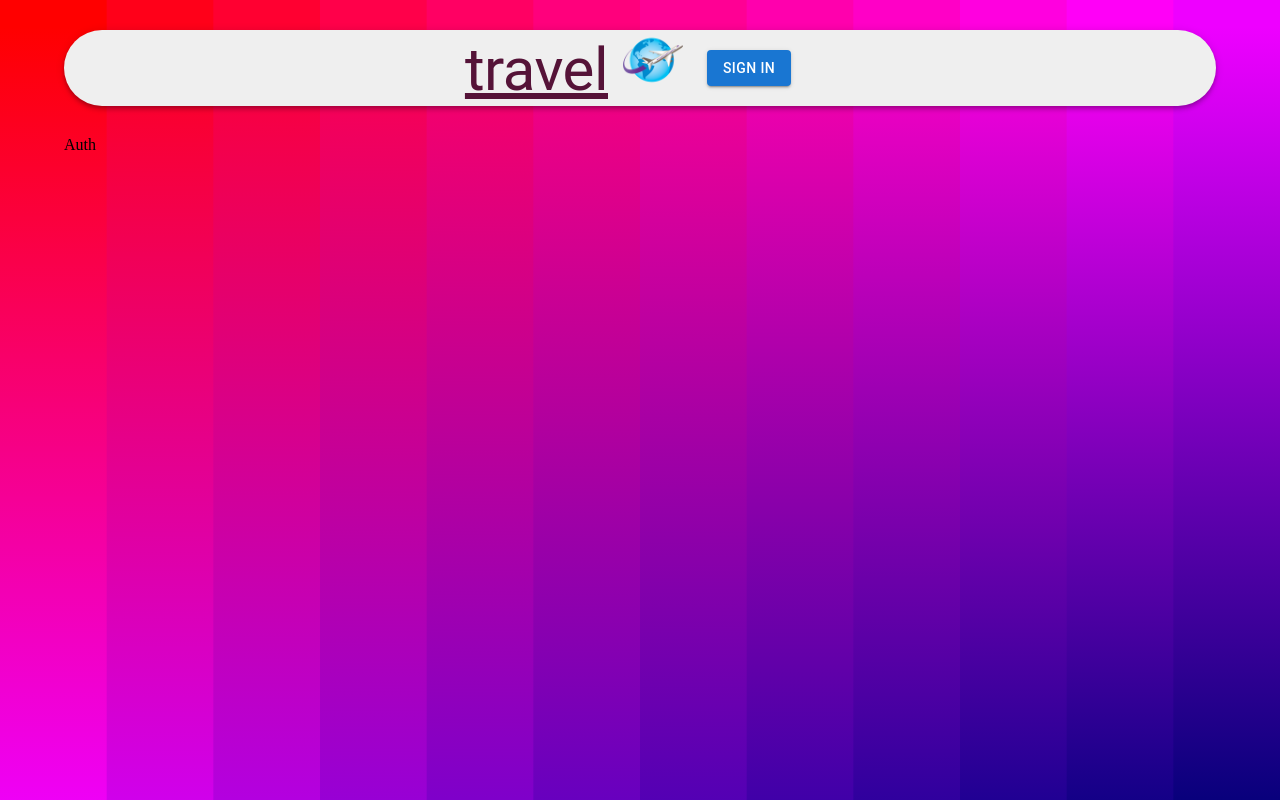
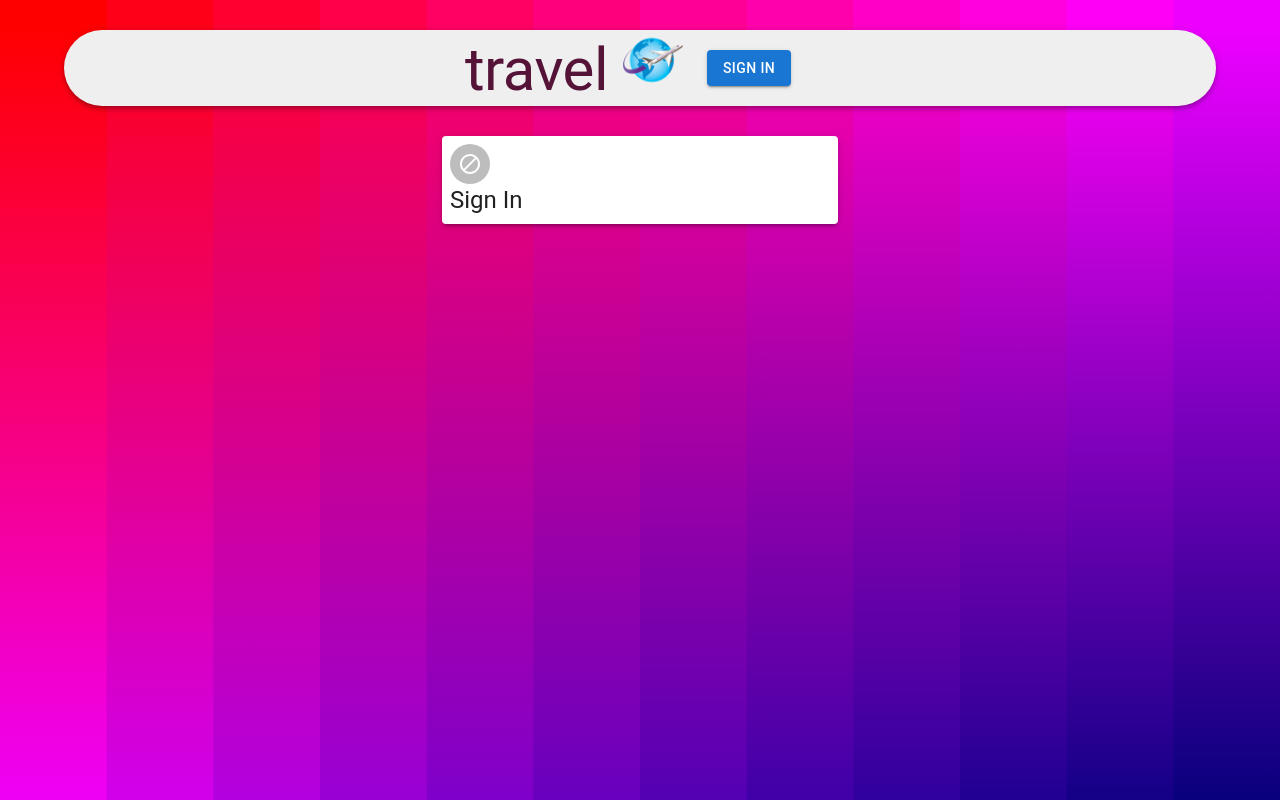
Before and after one commit to shadmanhere/picshare, a React (Create React App) app in the folder client/: page /auth in a window 1280 px wide. Built offline with nearby package versions, Linux system fonts and the light colour scheme.

Commit message:
client:created auth component

```diff
--- a/client/src/components/Auth/Auth.js
+++ b/client/src/components/Auth/Auth.js
@@ -1,9 +1,42 @@
 import React from 'react'
+import { Avatar, Button, Paper, Grid, Typography, Container, TextField } from '@mui/material'
+import BlockIcon from '@mui/icons-material/Block';
+
 import './styles.css'
+
 const Auth = () => {
-    const state = null;
+  const isSignup = false
+  const handleSubmit = () => {
+
+  }
+  const handleChange = () => {
+
+  }
   return (
-    <div>Auth</div>
+    <Container component="main" maxWidth="xs">
+      <Paper className="paper" elevation={3}>
+        <Avatar className="avatar">
+          <BlockIcon />
+        </Avatar>
+        <Typography className="" variant="h5">{isSignup ? 'Sign Up' : 'Sign In'}</Typography>
+        <form className="form" onSubmit={handleSubmit}>
+          <Grid container spacing={2}>
+            {
+              isSignup && (
+                <>
+                  <Grid xs={6} md={12}>
+                    <TextField name="firstName" label="First Name" handleChange={handleChange} autoFocus xs={6} />
+                  </Grid>
+                  <Grid xs={6} md={12}>
+                    <TextField name="lasttName" label="Last Name" handleChange={handleChange} autoFocus xs={6} />
+                  </Grid>
+                </>
+              )
+            }
+          </Grid>
+        </form>
+      </Paper>
+    </Container>
   )
 }
 
--- a/client/src/components/Navbar/styles.css
+++ b/client/src/components/Navbar/styles.css
@@ -10,6 +10,7 @@
   color: #551338;
   font-weight: 400;
   text-transform: lowercase;
+  text-decoration: none;
 }
 #image {
   margin-left: 15px;
```
